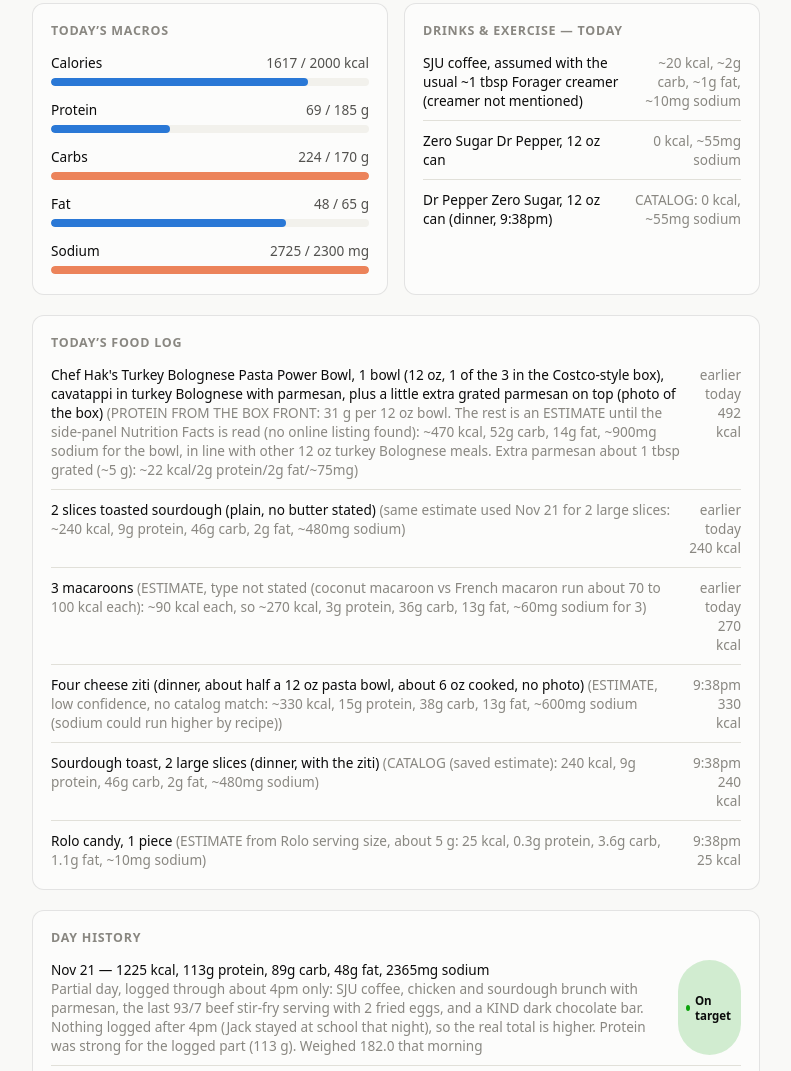
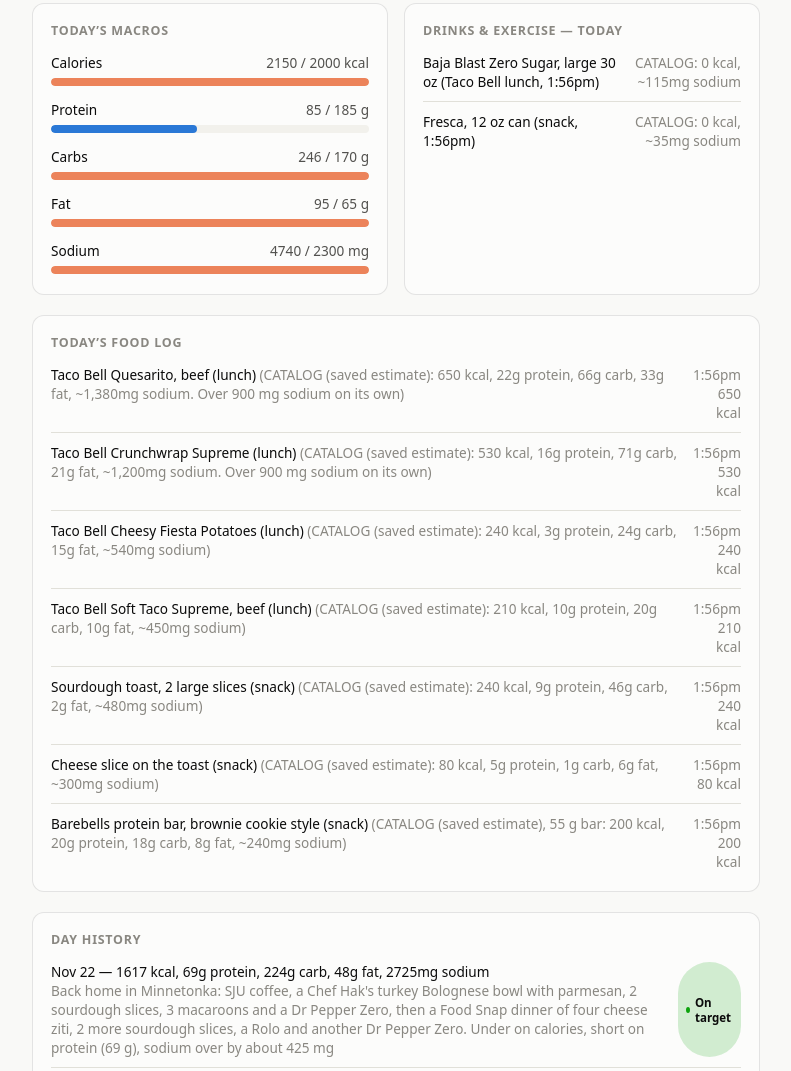
Before and after one commit to Scantr0n/macro-tracker, a plain HTML site: page index.html in a window 1280 px wide. Shown: the part 690-1761 px from the top of the page, without its empty margins (244-1035 px from the left). Drawn offline with Linux system fonts and the light colour scheme.

Commit message:
Food Snap sync Nov 23: archive Nov 22; Taco Bell lunch, sourdough + cheese, Barebells, Fresca
Co-Authored-By: Claude Opus 5.5 <noreply@anthropic.com>

```diff
--- a/index.html
+++ b/index.html
@@ -260,7 +260,7 @@
 
   <header>
     <h1>Macro &amp; Weight Tracker</h1>
-    <div class="updated">Updated Nov 22, 2026</div>
+    <div class="updated">Updated Nov 23, 2026</div>
   </header>
 
   <section class="stats">
@@ -437,24 +437,23 @@
     sodium: 2300,
   };
 
-  // Today (Nov 22) so far, dictated by Jack at ~5pm back home in Minnetonka: SJU coffee, 1 Chef Hak's Turkey Bolognese bowl with a little parmesan, 2 slices sourdough toast, 3 macaroons, a Zero Sugar Dr Pepper.
-  // Coffee 20/0/2/1/10 + bolognese 470/31/52/14/900 + parmesan 22/2/0/2/75 + sourdough 240/9/46/2/480 + macaroons 270/3/36/13/60 + Dr Pepper Zero 0/0/0/0/55.
-  // Food Snap dinner 9:38pm: ziti 330/15/38/13/600 + sourdough 240/9/46/2/480 + Rolo 25/0.3/3.6/1.1/10 + Dr Pepper Zero 0/0/0/0/55.
-  const todayMacros = { calories: 1617, protein: 69, carbs: 224, fat: 48, sodium: 2725 };
+  // Today (Nov 23), Food Snap entries logged at 1:56pm: Taco Bell lunch (Quesarito, Crunchwrap Supreme, Cheesy Fiesta Potatoes, Soft Taco Supreme, large Baja Blast Zero), then a snack of 2 sourdough slices with a cheese slice, a Barebells bar and a Fresca.
+  // Quesarito 650/22/66/33/1380 + Crunchwrap 530/16/71/21/1200 + potatoes 240/3/24/15/540 + soft taco 210/10/20/10/450 + Baja Blast Zero 0/0/0/0/115 + sourdough 240/9/46/2/480 + cheese 80/5/1/6/300 + Barebells 200/20/18/8/240 + Fresca 0/0/0/0/35.
+  const todayMacros = { calories: 2150, protein: 85, carbs: 246, fat: 95, sodium: 4740 };
 
   const todayFoodLog = [
-    { time: "earlier today", item: "Chef Hak's Turkey Bolognese Pasta Power Bowl, 1 bowl (12 oz, 1 of the 3 in the Costco-style box), cavatappi in turkey Bolognese with parmesan, plus a little extra grated parmesan on top (photo of the box)", detail: "PROTEIN FROM THE BOX FRONT: 31 g per 12 oz bowl. The rest is an ESTIMATE until the side-panel Nutrition Facts is read (no online listing found): ~470 kcal, 52g carb, 14g fat, ~900mg sodium for the bowl, in line with other 12 oz turkey Bolognese meals. Extra parmesan about 1 tbsp grated (~5 g): ~22 kcal/2g protein/2g fat/~75mg", cal: 492 },
-    { time: "earlier today", item: "2 slices toasted sourdough (plain, no butter stated)", detail: "same estimate used Nov 21 for 2 large slices: ~240 kcal, 9g protein, 46g carb, 2g fat, ~480mg sodium", cal: 240 },
-    { time: "earlier today", item: "3 macaroons", detail: "ESTIMATE, type not stated (coconut macaroon vs French macaron run about 70 to 100 kcal each): ~90 kcal each, so ~270 kcal, 3g protein, 36g carb, 13g fat, ~60mg sodium for 3", cal: 270 },
-    { time: "9:38pm", item: "Four cheese ziti (dinner, about half a 12 oz pasta bowl, about 6 oz cooked, no photo)", detail: "ESTIMATE, low confidence, no catalog match: ~330 kcal, 15g protein, 38g carb, 13g fat, ~600mg sodium (sodium could run higher by recipe)", cal: 330 }, // fs:e-c2923e3b035f
-    { time: "9:38pm", item: "Sourdough toast, 2 large slices (dinner, with the ziti)", detail: "CATALOG (saved estimate): 240 kcal, 9g protein, 46g carb, 2g fat, ~480mg sodium", cal: 240 }, // fs:e-961f972b7c1d
-    { time: "9:38pm", item: "Rolo candy, 1 piece", detail: "ESTIMATE from Rolo serving size, about 5 g: 25 kcal, 0.3g protein, 3.6g carb, 1.1g fat, ~10mg sodium", cal: 25 }, // fs:e-834d94d3e095
+    { time: "1:56pm", item: "Taco Bell Quesarito, beef (lunch)", detail: "CATALOG (saved estimate): 650 kcal, 22g protein, 66g carb, 33g fat, ~1,380mg sodium. Over 900 mg sodium on its own", cal: 650 }, // fs:e-ed0b859d3b2e
+    { time: "1:56pm", item: "Taco Bell Crunchwrap Supreme (lunch)", detail: "CATALOG (saved estimate): 530 kcal, 16g protein, 71g carb, 21g fat, ~1,200mg sodium. Over 900 mg sodium on its own", cal: 530 }, // fs:e-133be25ef255
+    { time: "1:56pm", item: "Taco Bell Cheesy Fiesta Potatoes (lunch)", detail: "CATALOG (saved estimate): 240 kcal, 3g protein, 24g carb, 15g fat, ~540mg sodium", cal: 240 }, // fs:e-a377ad51fc8f
+    { time: "1:56pm", item: "Taco Bell Soft Taco Supreme, beef (lunch)", detail: "CATALOG (saved estimate): 210 kcal, 10g protein, 20g carb, 10g fat, ~450mg sodium", cal: 210 }, // fs:e-b9d6a8983e3d
+    { time: "1:56pm", item: "Sourdough toast, 2 large slices (snack)", detail: "CATALOG (saved estimate): 240 kcal, 9g protein, 46g carb, 2g fat, ~480mg sodium", cal: 240 }, // fs:e-186f1a72e6ad
+    { time: "1:56pm", item: "Cheese slice on the toast (snack)", detail: "CATALOG (saved estimate): 80 kcal, 5g protein, 1g carb, 6g fat, ~300mg sodium", cal: 80 }, // fs:e-1545f929e011
+    { time: "1:56pm", item: "Barebells protein bar, brownie cookie style (snack)", detail: "CATALOG (saved estimate), 55 g bar: 200 kcal, 20g protein, 18g carb, 8g fat, ~240mg sodium", cal: 200 }, // fs:e-ae78e724e317
   ];
 
   const drinksExercise = [
-    { what: "SJU coffee, assumed with the usual ~1 tbsp Forager creamer (creamer not mentioned)", detail: "~20 kcal, ~2g carb, ~1g fat, ~10mg sodium" },
-    { what: "Zero Sugar Dr Pepper, 12 oz can", detail: "0 kcal, ~55mg sodium" },
-    { what: "Dr Pepper Zero Sugar, 12 oz can (dinner, 9:38pm)", detail: "CATALOG: 0 kcal, ~55mg sodium" }, // fs:e-c14ac596dfed
+    { what: "Baja Blast Zero Sugar, large 30 oz (Taco Bell lunch, 1:56pm)", detail: "CATALOG: 0 kcal, ~115mg sodium" }, // fs:e-d4c02ed92bfd
+    { what: "Fresca, 12 oz can (snack, 1:56pm)", detail: "CATALOG: 0 kcal, ~35mg sodium" }, // fs:e-2937091bd84a
   ];
 
   // Past days, archived once the calendar rolls over — todayMacros above is always the live day.
@@ -567,6 +566,7 @@
     { date: "Nov 19", calories: null, protein: null, carbs: null, fat: null, sodium: null, note: "Not logged, nothing captured this day." },
     { date: "Nov 20", calories: null, protein: null, carbs: null, fat: null, sodium: null, note: "Not logged. Jack played a lot of basketball (not quantified, so no burn is counted) and did not log food." },
     { date: "Nov 21", calories: 1225, protein: 113, carbs: 89, fat: 48, sodium: 2365, note: "Partial day, logged through about 4pm only: SJU coffee, chicken and sourdough brunch with parmesan, the last 93/7 beef stir-fry serving with 2 fried eggs, and a KIND dark chocolate bar. Nothing logged after 4pm (Jack stayed at school that night), so the real total is higher. Protein was strong for the logged part (113 g). Weighed 182.0 that morning" },
+    { date: "Nov 22", calories: 1617, protein: 69, carbs: 224, fat: 48, sodium: 2725, note: "Back home in Minnetonka: SJU coffee, a Chef Hak's turkey Bolognese bowl with parmesan, 2 sourdough slices, 3 macaroons and a Dr Pepper Zero, then a Food Snap dinner of four cheese ziti, 2 more sourdough slices, a Rolo and another Dr Pepper Zero. Under on calories, short on protein (69 g), sodium over by about 425 mg" }, // fs:e-c2923e3b035f fs:e-961f972b7c1d fs:e-834d94d3e095 fs:e-c14ac596dfed
   ];
 
   // Grocery list built from this week's actual data: every low-sodium day traced back to fresh,
```
